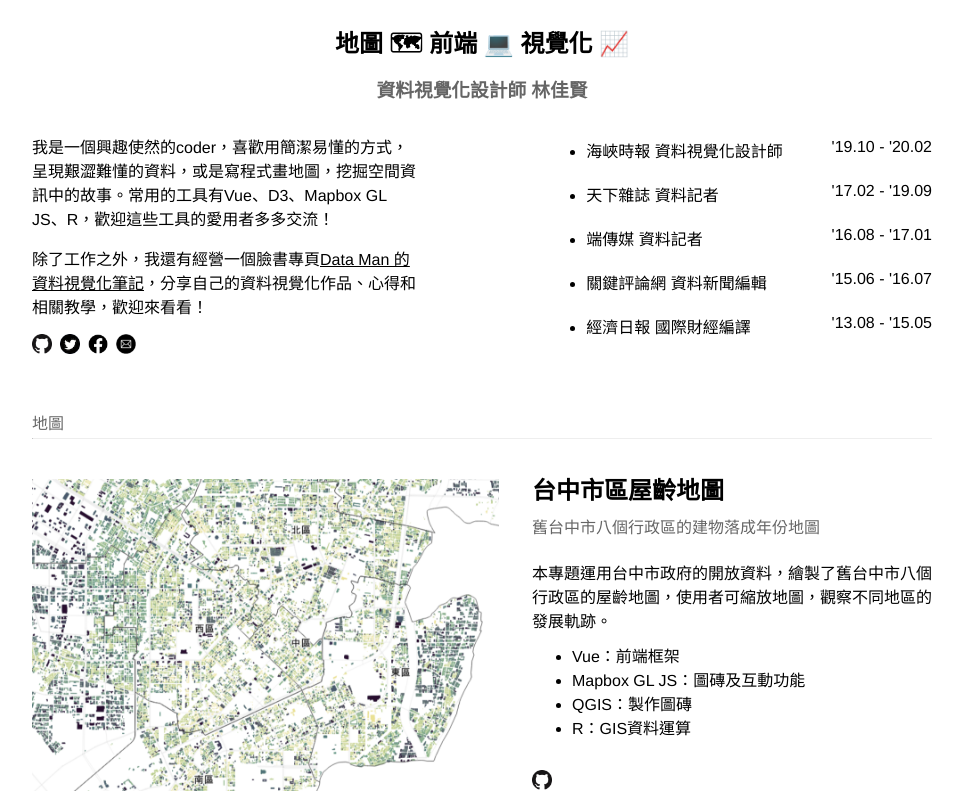
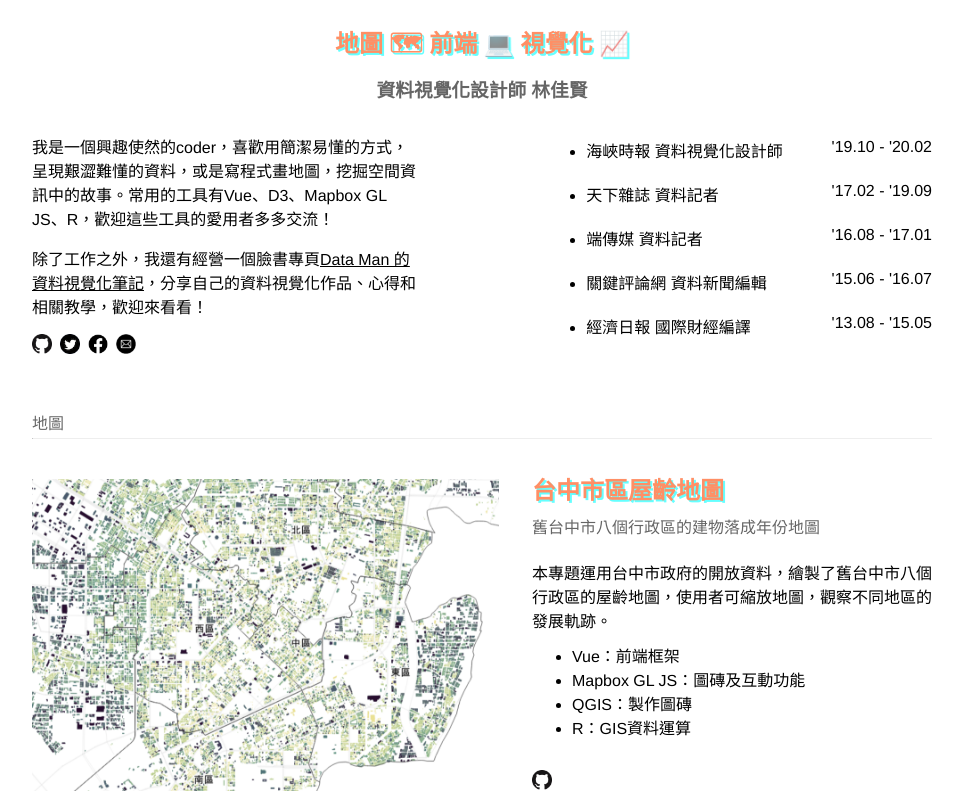
Before and after one commit to imdataman/portfolio-2020, a Vue app: page / in a window 1280 px wide. Shown: the top 800 px of the page, without its empty margins (158-1121 px from the left). Built offline with nearby package versions, Linux system fonts and the light colour scheme.

Commit message:
refactor scss

```diff
--- a/src/components/About.vue
+++ b/src/components/About.vue
@@ -59,7 +59,7 @@ export default {
   margin-top: 1.5rem;
   margin-bottom: 0;
   text-align: center;
-  @include text-color-shadow();
+  @extend %text-color-shadow;
 }
 .subtitle {
   text-align: center;
@@ -84,7 +84,7 @@ li {
     color: black;
     &:hover {
       font-weight: 600;
-      @include text-color-shadow();
+      @extend %text-color-shadow;
     }
   }
 }
--- a/src/components/Work.vue
+++ b/src/components/Work.vue
@@ -105,7 +105,7 @@ hr {
   h2 {
     margin-top: 0;
     margin-bottom: 0;
-    @include text-color-shadow();
+    @extend %text-color-shadow;
   }
   .subtitle {
     opacity: $subtitle-opacity;
--- /dev/null
+++ b/src/scss/_extends.scss
@@ -0,0 +1,6 @@
+%text-color-shadow{
+    color: orangered;
+    text-shadow: 2px 2px 0 cyan;
+    opacity: 0.6;
+    // color: black;
+};
--- a/src/scss/_variables.scss
+++ b/src/scss/_variables.scss
@@ -1,9 +1,2 @@
 $max-width: 900px;
 $subtitle-opacity: 0.6;
-
-@mixin text-color-shadow(){
-    // color: orangered;
-    // text-shadow: 2px 2px 0 cyan;
-    // opacity: 0.6;
-    color: black;
-}
--- a/vue.config.js
+++ b/vue.config.js
@@ -4,6 +4,7 @@ module.exports = {
       sass: {
         prependData: `
             @import "@/scss/_variables.scss";
+            @import "@/scss/_extends.scss";
           `
       }
     }
```
